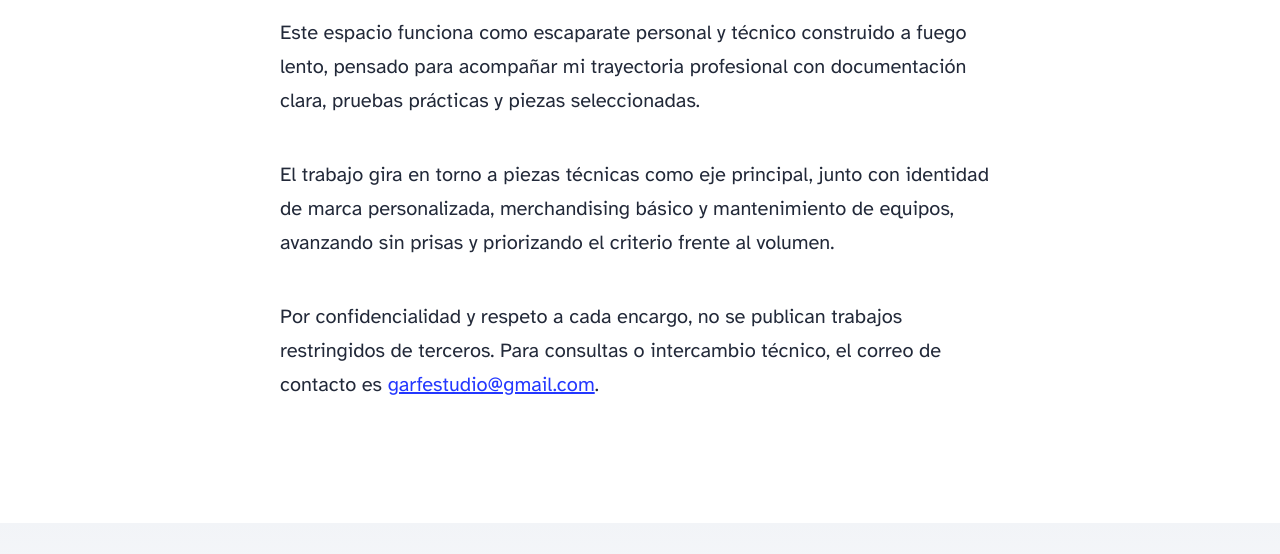
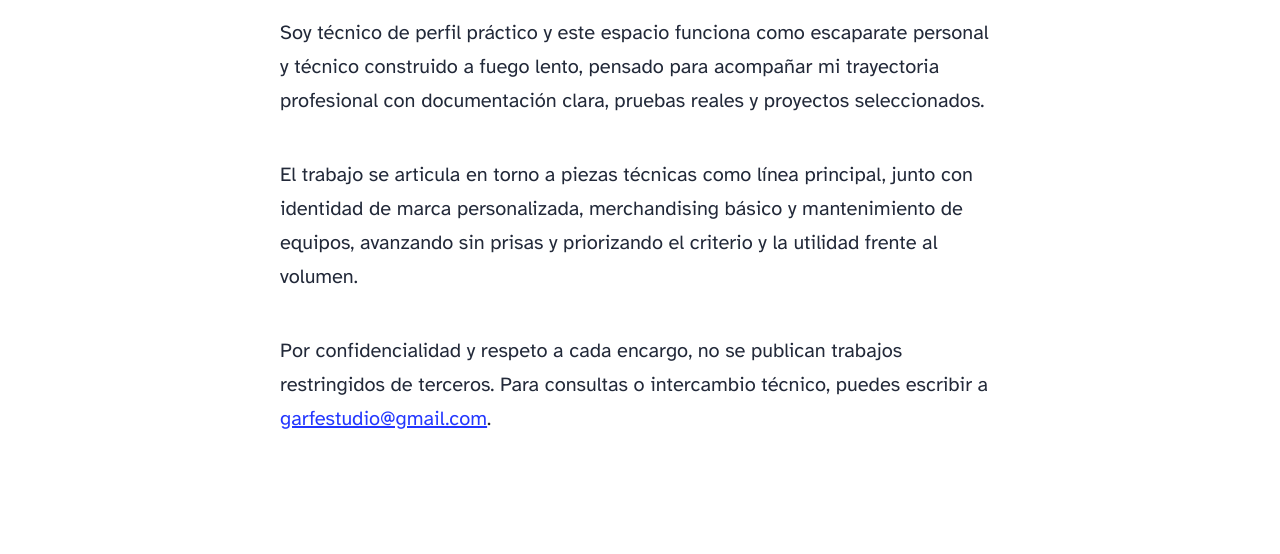
Before and after one commit to garfestudio-tech/astro-blog-starter-template, an Astro site: page /about in a window 1280 px wide. Shown: the part 856-1410 px from the top of the page. Built offline with nearby package versions, Linux system fonts and the light colour scheme; Astro itself is replaced by a stand-in of ours.

Commit message:
Update about.astro

```diff
--- a/src/pages/about.astro
+++ b/src/pages/about.astro
@@ -3,24 +3,24 @@ import Layout from '../layouts/BlogPost.astro';
 ---
 
 <Layout
-	title="Enfoque"
-	description="Criterio, alcance y propósito del escaparate técnico de GarFeStudio."
+	title="Sobre mí"
+	description="Quién está detrás de GarFeStudio, su enfoque de trabajo y el criterio de publicación."
 	pubDate={new Date('2026-11-20')}
 	heroImage="/blog-placeholder-about.jpg"
 >
 	<p>
-		Este espacio funciona como escaparate personal y técnico construido a fuego lento,
-		pensado para acompañar mi trayectoria profesional con documentación clara,
-		pruebas prácticas y piezas seleccionadas.
+		Soy técnico de perfil práctico y este espacio funciona como escaparate personal y
+		técnico construido a fuego lento, pensado para acompañar mi trayectoria profesional
+		con documentación clara, pruebas reales y proyectos seleccionados.
 	</p>
 	<p>
-		El trabajo gira en torno a piezas técnicas como eje principal, junto con identidad de marca
-		personalizada, merchandising básico y mantenimiento de equipos, avanzando sin prisas y
-		priorizando el criterio frente al volumen.
+		El trabajo se articula en torno a piezas técnicas como línea principal, junto con
+		identidad de marca personalizada, merchandising básico y mantenimiento de equipos,
+		avanzando sin prisas y priorizando el criterio y la utilidad frente al volumen.
 	</p>
 	<p>
-		Por confidencialidad y respeto a cada encargo, no se publican trabajos restringidos de
-		terceros. Para consultas o intercambio técnico, el correo de contacto es
+		Por confidencialidad y respeto a cada encargo, no se publican trabajos restringidos
+		de terceros. Para consultas o intercambio técnico, puedes escribir a
 		<a href="mailto:garfestudio@gmail.com">garfestudio@gmail.com</a>.
 	</p>
 </Layout>
```
